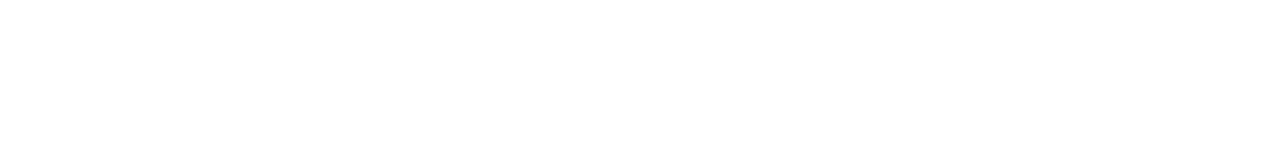
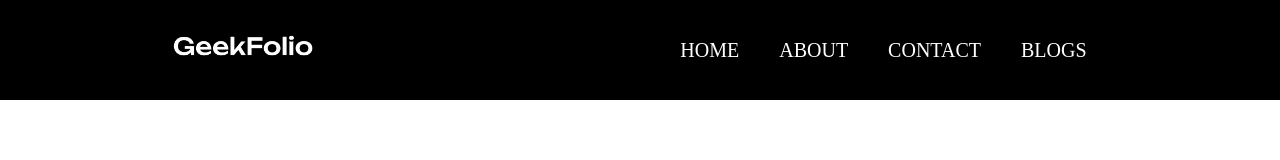
Before and after one commit to Saifmahin500/build-a-website-using-html-css, a plain HTML site: page index.html in a window 1280 px wide. Drawn offline with Linux system fonts and the light colour scheme.

Commit message:
add my header code

```diff
--- a/index.html
+++ b/index.html
@@ -4,8 +4,22 @@
     <meta charset="UTF-8">
     <meta name="viewport" content="width=device-width, initial-scale=1.0">
     <title>Build a website using html & css</title>
+    <link rel="stylesheet" href="style.css">
 </head>
 <body>
-
+     <!--this is header section-->
+    <header class="header-container">
+        <div class="logo">
+            <img class="header-img" src="images/logo/logo-light.png" alt="">
+        </div>
+        <div class="manus">
+            <li>HOME</li>
+            <li>ABOUT</li>
+            <li>CONTACT</li>
+            <li>BLOGS</li>
+        </div>
+    </header>
+    <main></main>
+    <footer></footer>
 </body>
 </html>
--- /dev/null
+++ b/style.css
@@ -0,0 +1,29 @@
+*{
+    margin: 0px;
+    padding: 0px;
+}
+.header-container{
+    width: 100%;
+    height: 100px;
+    background-color: black;
+    display: flex;
+    justify-content: space-around;
+    align-items: center;
+}
+.header-img{
+    width: 140px;
+}
+.manus{
+    font-size: 20px;
+    color: white;
+    list-style: none;
+    display: flex;
+    cursor: pointer;
+}
+li{
+    margin: 10px;
+    padding: 10px;
+}
+li:hover{
+    color: blue;
+}
```
Also changed, not shown: images/background.png (added), images/banner.png (added), images/icon/0.png (added), images/icon/1.png (added), images/icon/2.png (added), images/logo/logo-dark.png (added), images/logo/logo-light.png (added), images/product-1.jpg (added), images/product-2.jpg (added), images/product-3.jpg (added), images/section.png (added), 1 other file.
